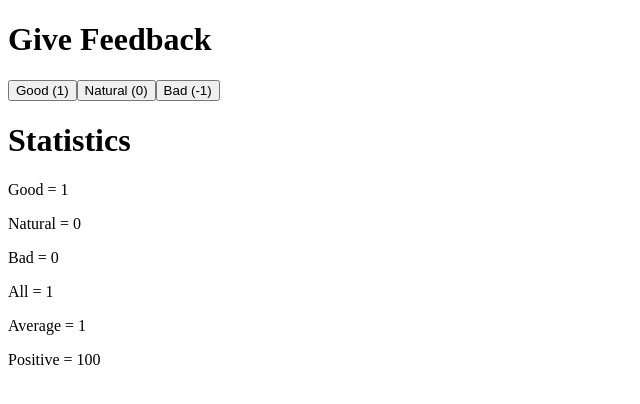
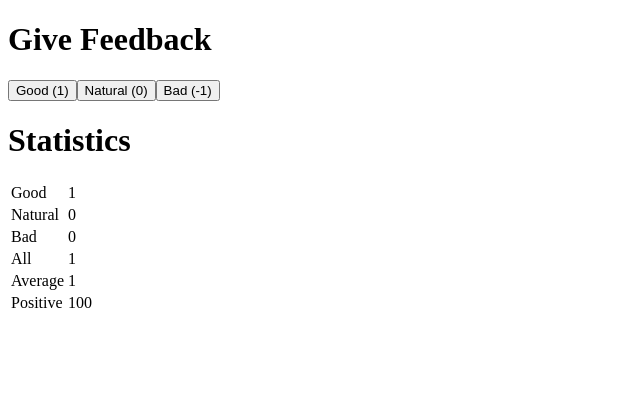
Before and after one commit to alikehel/fullstackopen-exercises, a React (Create React App) app in the folder part1/unicafe/: page / in a window 1280 px wide. Both pictures are taken after a click on the button "Good (1)". Shown: the top 404 px of the page, without its empty margins (0-640 px from the left). Built offline with nearby package versions, Linux system fonts and the light colour scheme.

Commit message:
finish '1.11*: unicafe step6'

```diff
--- a/part1/unicafe/src/App.js
+++ b/part1/unicafe/src/App.js
@@ -8,7 +8,10 @@ const StatisticLine = ({ name, weight, value }) => {
   // console.log(name, weight, value)
   return (
     // <p>{name} {weight && `(${weight})`} = </p>
-    <p>{name} = {value}</p>
+    <>
+      <td>{name}</td>
+      <td>{value}</td>
+    </>
   )
 }
 
@@ -32,21 +35,19 @@ const Statistics = ({ data }) => {
   // POSITIVE
   let positive = (data.good[1] / all) * 100 || 0
 
-  if (all == 0) {
-    return (
-      <p>No Feedback Given</p>
-    )
-  }
+  if (all == 0) return (<p>No Feedback Given</p>)
 
   return (
-    <>
-      <StatisticLine name={'Good'} weight={data.good[0]} value={data.good[1]} />
-      <StatisticLine name={'Natural'} weight={data.natural[0]} value={data.natural[1]} />
-      <StatisticLine name={'Bad'} weight={data.bad[0]} value={data.bad[1]} />
-      <StatisticLine name={'All'} value={all} />
-      <StatisticLine name={'Average'} value={average} />
-      <StatisticLine name={'Positive'} value={positive} />
-    </>
+    <table>
+      <tbody>
+        <tr><StatisticLine name={'Good'} weight={data.good[0]} value={data.good[1]} /></tr>
+        <tr><StatisticLine name={'Natural'} weight={data.natural[0]} value={data.natural[1]} /></tr>
+        <tr><StatisticLine name={'Bad'} weight={data.bad[0]} value={data.bad[1]} /></tr>
+        <tr><StatisticLine name={'All'} value={all} /></tr>
+        <tr><StatisticLine name={'Average'} value={average} /></tr>
+        <tr><StatisticLine name={'Positive'} value={positive} /></tr>
+      </tbody>
+    </table>
   )
 }
 
```
